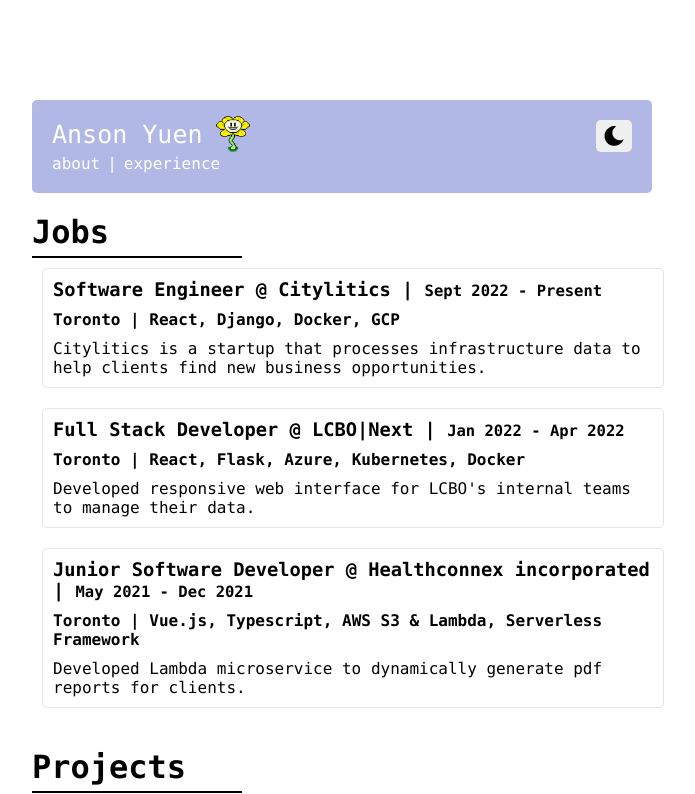
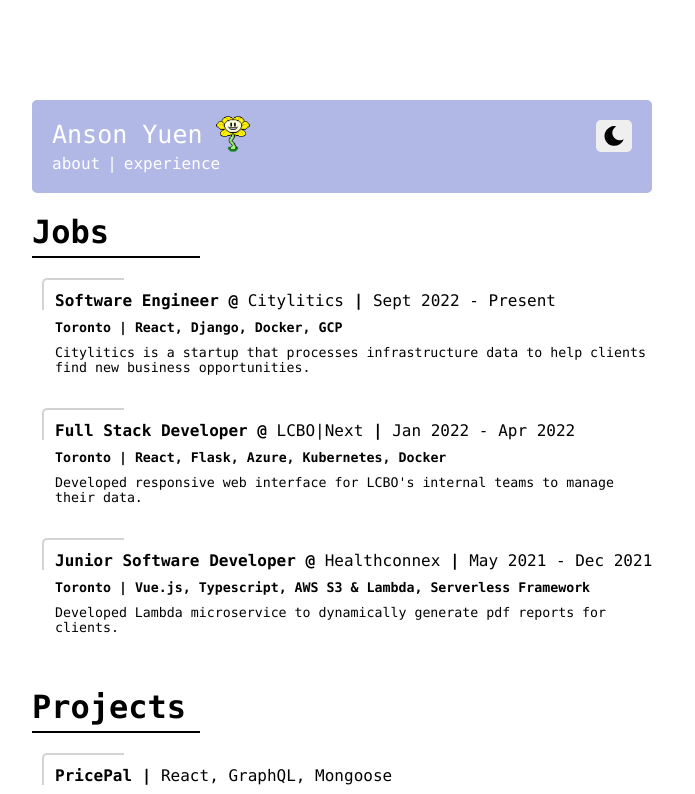
Before and after one commit to a22yuen/personal-website-v2, a React (Create React App) app: page /experience in a window 1280 px wide. Shown: the top 794 px of the page, without its empty margins (308-1003 px from the left). Built offline with nearby package versions, Linux system fonts and the light colour scheme.

Commit message:
finalize design

```diff
--- a/src/components/experience.js
+++ b/src/components/experience.js
@@ -17,10 +17,10 @@
 const Line = styled.hr`
   border: 0;
   border-top: 2px solid black;
-  width: 35%;
+  width: 28%;
   margin: 0;
   margin-top: 5px;
-  margin-bottom: 10px;
+  margin-bottom: 20px;
 `;
 
 export default function Experiences() {
--- a/src/components/footer.js
+++ b/src/components/footer.js
@@ -3,6 +3,7 @@
 import LinkedIn from "../assets/linkedin.svg";
 import GitHub from "../assets/github.svg";
 import Mail from "../assets/mail.svg";
+import Resume from "../assets/resume.png";
 
 const Icon = styled.img`
   margin-right: 35px;
@@ -28,6 +29,10 @@
   {
     link: "mailto:a22yuen@uwaterloo.ca",
     icon: Mail,
+  },
+  {
+    link: "",
+    icon: Resume,
   }
 ];
 
--- a/src/components/jobs.js
+++ b/src/components/jobs.js
@@ -1,6 +1,6 @@
 import React from "react";
 import styled from "styled-components";
-import { ExperienceContainer, Link, Title, Subtitle } from "../styles";
+import { ExperienceContainer, Link, Title, Subtitle, Description } from "../styles";
 
 const jobs = [
   {
@@ -24,7 +24,7 @@
     icon: ""
   },{
     role: "Junior Software Developer",
-    company: "Healthconnex incorporated",
+    company: "Healthconnex",
     date: "May 2021 - Dec 2021",
     location: "Toronto",
     tech: "Vue.js, Typescript, AWS S3 & Lambda, Serverless Framework",
@@ -34,13 +34,13 @@
   },
 ];
 
-const Description = styled.h4`
+const Tech = styled.h5`
   margin: 0;
-  font-weight: 400;
+  margin-bottom: 10px;
 `;
 
-const Tech = styled.h4`
-  margin: 10px 0;
+const Company = styled(Link)`
+  font-weight: 400;
 `;
 
 export const Jobs = () => {
@@ -49,7 +49,7 @@
       {jobs.map(({ role, company, date, location, tech, description, link, icon }) => {
         return (
           <ExperienceContainer key={company}>
-            <Title>{role} @ <Link href={link}>{company}</Link> | <Subtitle>{date}</Subtitle></Title>
+            <Title>{role} @ <Company href={link}>{company}</Company> | <Subtitle>{date}</Subtitle></Title>
             <Tech>{location} | {tech}</Tech>
             <Description>{description}</Description>
           </ExperienceContainer>
--- a/src/components/projects.js
+++ b/src/components/projects.js
@@ -1,6 +1,6 @@
 import React from "react";
 import styled from "styled-components";
-import { ExperienceContainer, Link, Title, Subtitle  } from "../styles";
+import { ExperienceContainer, Link, Title, Subtitle, Description  } from "../styles";
 
 const projects = [
   {
@@ -18,7 +18,7 @@
         return (
           <ExperienceContainer key={project}>
             <Title><Link href={link}>{project}</Link> | <Subtitle>{tech}</Subtitle></Title>
-            <p>{description}</p>
+            <Description>{description}</Description>
           </ExperienceContainer>
         );
       })}
--- a/src/styles.js
+++ b/src/styles.js
@@ -12,25 +12,49 @@
   }
 `;
 
+const border = "2px solid #D3D3D3";
+
 export const ExperienceContainer = styled.div`
   display: flex;
   flex-direction: column;
   margin: auto;
   width: 600px;
-  border-radius: 5px;
-  border: 1px solid #e6e6e6;
-  padding: 10px;
+  padding: 13px;
   margin-left: 10px;
   margin-bottom: 20px;
+  position: relative;
+
+  &:before{
+    position: absolute;
+    width: 80px;
+    height: 30px;
+    border-radius: 5px 0px;
+    content: "";
+  }
+
+  &:before {
+    left: 0;
+    top: 0;
+    border-left: ${border};
+    border-top: ${border};
+  }
+
 `;
 
-export const Title = styled.h3`
+export const Title = styled.h4`
   margin: 0;
+  margin-bottom: 10px;
 `;
 
-export const Subtitle = styled.h5`
+export const Subtitle = styled.h4`
   margin: 10px 0;
   display: inline;
+  font-weight: 400;
+`;
+
+export const Description = styled.h5`
+  margin: 0;
+  font-weight: 400;
 `;
 
 export const Link = styled.a`
```
Also changed, not shown: src/assets/resume.png (added).
